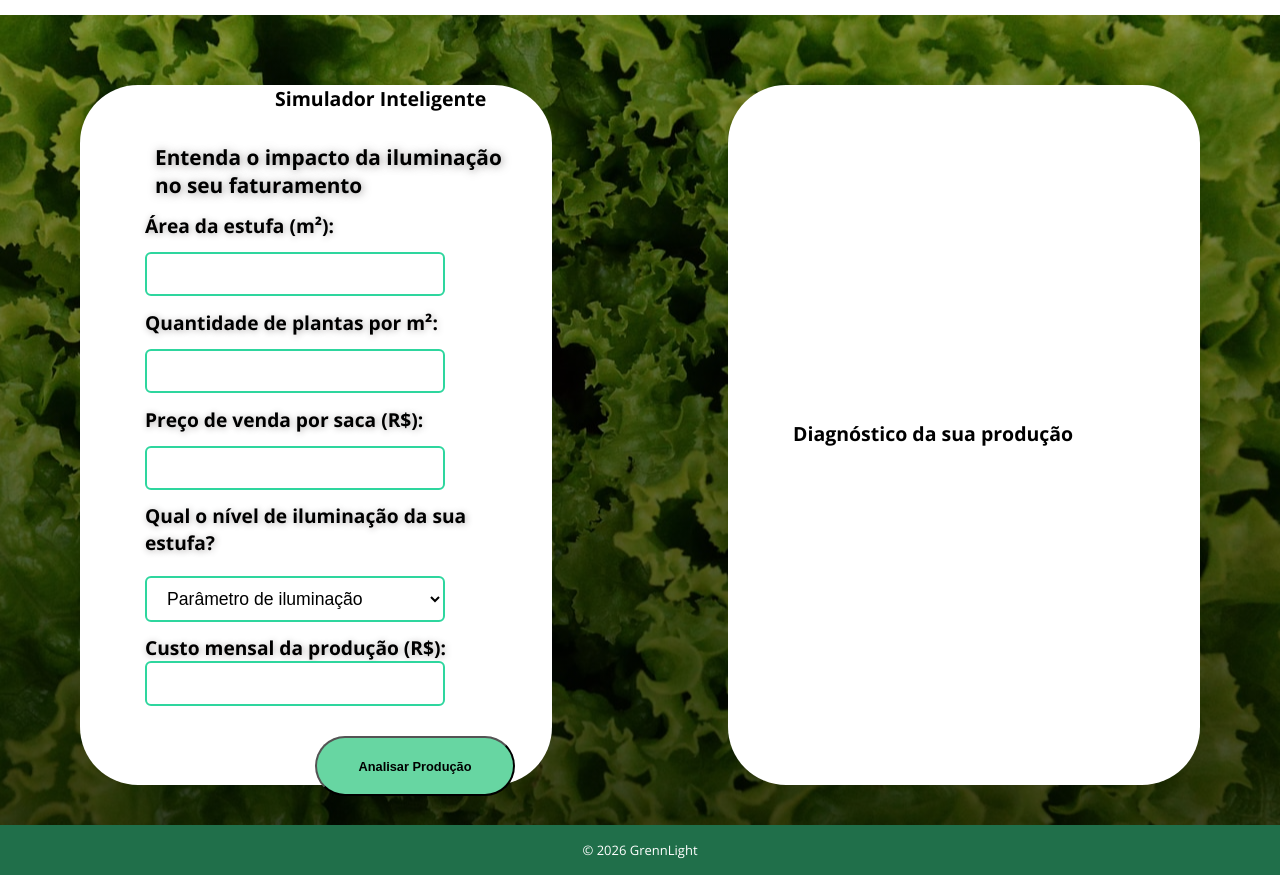
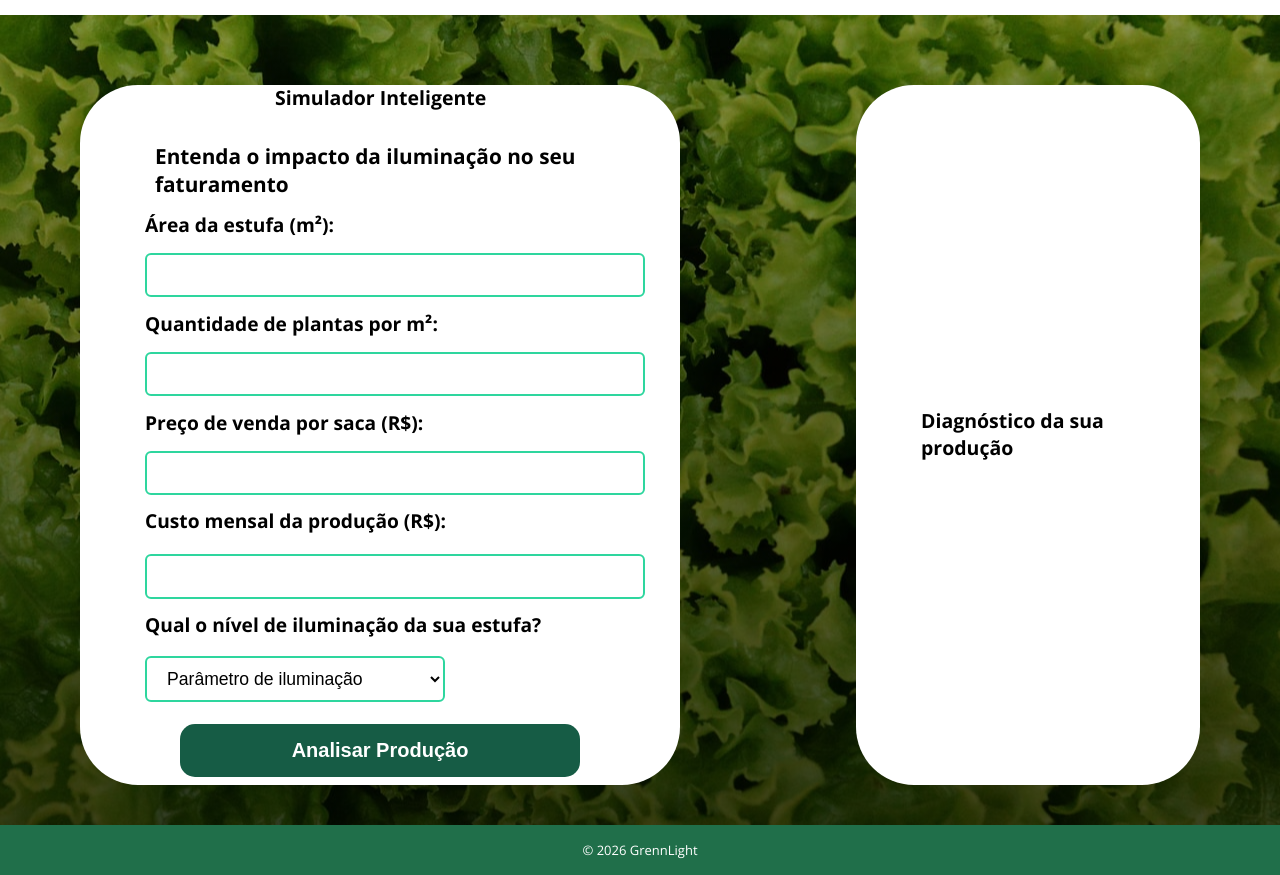
Before and after one commit to GreenLigth/site-greenligth, a plain HTML site: page calculadora.html in a window 1280 px wide. Shown: the part 46-921 px from the top of the page. Drawn offline with nearby package versions, Linux system fonts and the light colour scheme.

Commit message:
Alterações ao css da calculadora após reunião de Pesquisa e Inovação

```diff
--- a/calculadora.html
+++ b/calculadora.html
@@ -1,5 +1,6 @@
 <!DOCTYPE html>
 <html lang="en">
+
 <head>
     <meta charset="UTF-8">
     <meta name="viewport" content="width=device-width, initial-scale=1.0">
@@ -12,6 +13,7 @@
     <link rel="stylesheet" href="https://cdnjs.cloudflare.com/ajax/libs/font-awesome/6.7.2/css/all.min.css">
     <link rel="icon" href="./assets/logo/logosite.png">
 </head>
+
 <body class="body">
     <header>
         <nav class="navbar">
@@ -23,8 +25,8 @@
             </a>
             <a href="./home.html">Inicio</a>
             <a href="./sobre.html">Sobre nos</a>
-            <a href="./contato.html">Contato</a>
-            <a href="./calculadora.html"class="ativo">Calculadora Financeira</a>
+            <a href="./contato-futter.html">Contato</a>
+            <a href="./calculadora.html" class="ativo">Calculadora Financeira</a>
             <a href="./dashboard.html">Dashboard</a>
             <a href="./login.html" class="button_entrar"></i><b>Entrar</b> <i
                     class="fa-solid fa-right-to-bracket"></i></a>
@@ -45,25 +47,25 @@
                 <input class="pegaDado" type="text" id="ipt_preco">
 
                 <h3>
+                     <span class="indicador">Custo mensal da produção (R$):</span> <br><br>
+                    <input class="pegaDado" type="text" id="ipt_custo">
+
+                </h3>
+
+                <h4>
+
                     <span class="indicador">Qual o nível de iluminação da sua estufa?</span>
                     <br><br>
-        <select  class="selecao"  id="sel_luz">
+                    <select class="selecao" id="sel_luz">
                         <option value="0" selected disabled>Parâmetro de iluminação</option>
                         <option value="baixa">Baixa (pouca luz)</option>
                         <option value="ideal">Ideal </option>
                         <option value="alta">Alta (excesso de luz)</option>
                     </select>
 
-        </h3>
-
-        <h4>
-        <span class="indicador">Custo mensal da produção (R$):</span>
-        <input class="pegaDado" type="text" id="ipt_custo">
-        <br><br>
-
                 </h4>
 
-        <button  class="butao" onclick="calcular()">Analisar Produção</button>
+                <button class="butao" onclick="calcular()">Analisar Produção</button>
 
 
         </section>
@@ -72,13 +74,9 @@
 
             <div class="linha card">
 
-        <h1 class=" titulo"> Diagnóstico da sua produção </h1>
-
-
+                <h1 class=" titulo">Diagnóstico da sua produção </h1>
 
                 <p class=" mensagem" id="resultado">
-
-
                 </p>
 
             </div>
@@ -93,6 +91,7 @@
         <p>© 2026 GrennLight</p>
     </footer>
 </body>
+
 </html>
 
 <script>
@@ -121,7 +120,7 @@
 
         let perdaProducao = densidade - (densidade * perda);
 
-        let receitaAtual = perdaProducao * preco - custo ;
+        let receitaAtual = perdaProducao * preco - custo;
 
 
         // Cálculos com o nosso sensor
@@ -130,7 +129,7 @@
 
         let novoFaturamento = aumentoProducao * preco - custo;
 
-        let Porcentagem = ( (receitaAtual - custo ) * 100 ) /  aumentoProducao ;
+        let Porcentagem = ((receitaAtual - custo) * 100) / aumentoProducao;
 
 
         resultado.innerHTML = `
@@ -138,11 +137,11 @@
         Sua produção está com um défict de <span class = "perder">${(perda * 100)}%</span> devido à luminosidade.<br><br>
         Receita atual: <b>R$ ${receitaAtual.toFixed(2)}</b><br><br>
         <h3>Com o auxílio do nosso monitoramento</h3>
-        Reduziremos as perdas em até <span style="color: green; font-weight: bold;"> 30% </span><br>
-        Estimativa do aumento na produção: <b>${ aumentoProducao} unidades</b><br>
+        Reduziremos as perdas em até <span class = "ganhar"> 30% </span><br>
+        Estimativa do aumento na produção: <b>${aumentoProducao} unidades</b><br>
 
         Aumento do faturamento:<br><br>
-        <span style="color: green; font-weight: bold;">R$ ${novoFaturamento.toFixed(2)} (${Porcentagem.toFixed(2)}%)</span><br><br>
+        <span class ="ganhar">R$ ${novoFaturamento.toFixed(2)} (${Porcentagem.toFixed(2)}%)</span><br><br>
 
         O sistema monitora a luminosidade em tempo real e possui alertas automáticos,
         auxiliando na implantação de prevenção de danos no crescimento da plantação.
--- a/styles/calculadora.css
+++ b/styles/calculadora.css
@@ -103,16 +103,6 @@ section, div {
   height: 700px;
 
 }
-.diagnostic {
-
-    display: flex;
-    position: relative ;
-    top: -305px;
-    margin-left: 90px;
-
-
-}
-
 
 
 .linha {
@@ -146,7 +136,7 @@ section, div {
 }
 
 
-.titulo h1 {
+.simulador .titulo h1 {
 
   color: #000000;
   font-size: 2rem;/*tamanho da fonte*/
@@ -154,15 +144,14 @@ section, div {
   line-height: 1.4;/*aumenta o espaço entre as linhas pra ler melhor*/
   max-width: 380px;/*largura máxima pra não estourar o layout*/
   font: 'Open Sans', sans-serif;
+}
 
-}
 
 .paragrafo {
 
   display: flex;
   position: relative;
   left: 10px;
-  text-shadow: 1px 1px 8px rgba(121, 118, 118, 0.8);
   font-size: 1.3rem;
 
 }
@@ -181,12 +170,14 @@ section, div {
 .indicador {
 
     font-size: 1.2rem;
-    text-shadow: 1px 1px 7px rgb(175, 172, 172);
+    margin-bottom: 2px;
+
+
 }
 
 .pegaDado {
 
-  width: 300px;
+  width: 500px;
   padding: 0.6rem 1rem;
   border: 2px solid #2ed69e;
   border-radius: 6px;
@@ -208,15 +199,27 @@ section, div {
 
 }
 
+
+
 .butao {
 
-    background-color: #67d6a2;
-    font-size: 0.8rem;
-    width: 200px;
-    height: 60px;
-    border-radius: 30px;
-    margin-left: 170px;
-    font-weight: bold
+
+
+    width: 80%; /* Ocupa os mesmos 800px das caixas de texto */
+    background-color: #165c45;
+    color: white;
+    padding: 15px;
+    border: none;
+    border-radius: 15px;
+    font-weight: bold;
+    font-size: 20px;
+    cursor: pointer;
+    margin-top: 10px;
+    transition: 0.3s;
+    margin-left: 35px;
+    margin-bottom: 20px;
+
+
 }
 
 .mensagem {
@@ -232,6 +235,11 @@ section, div {
      font-weight: bold;
 }
 
+.ganhar {
+    color: green;
+    font-weight: bold
+}
+
 
 footer {
     background-color: #206F4A;
```
Lines whose indentation alone changed are shown as unchanged.
